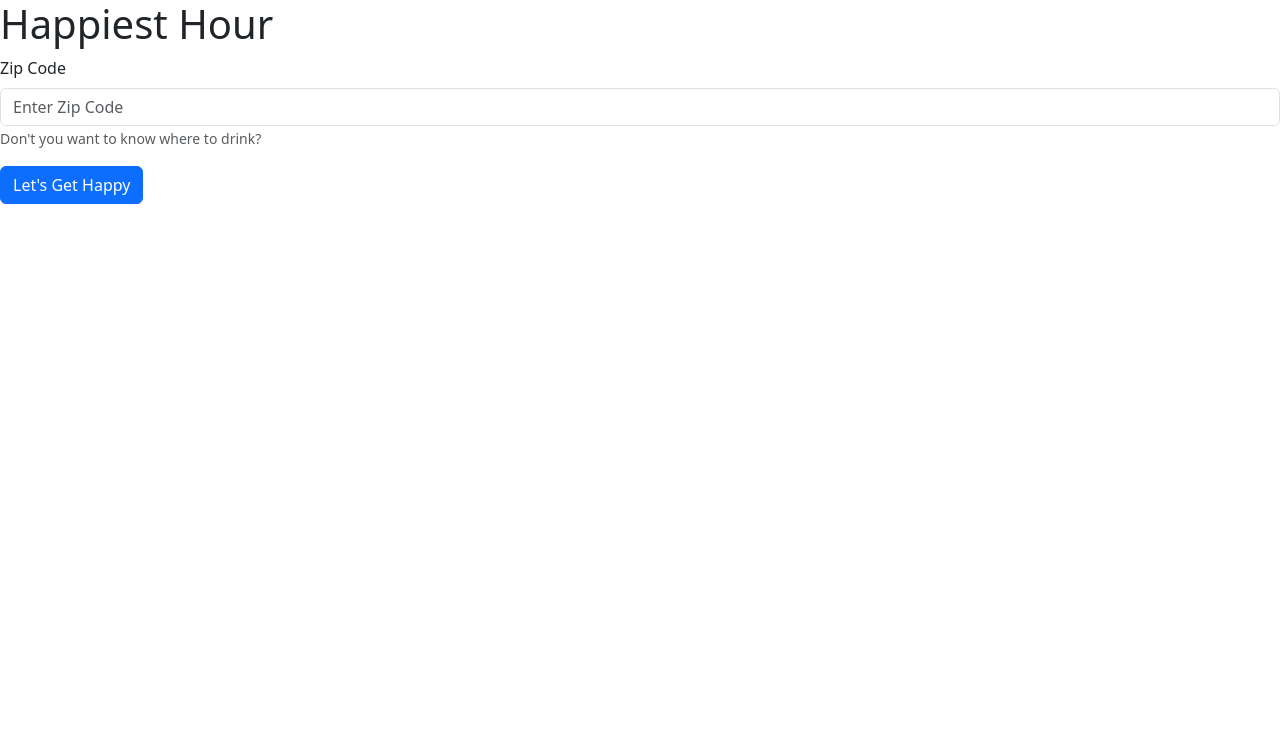
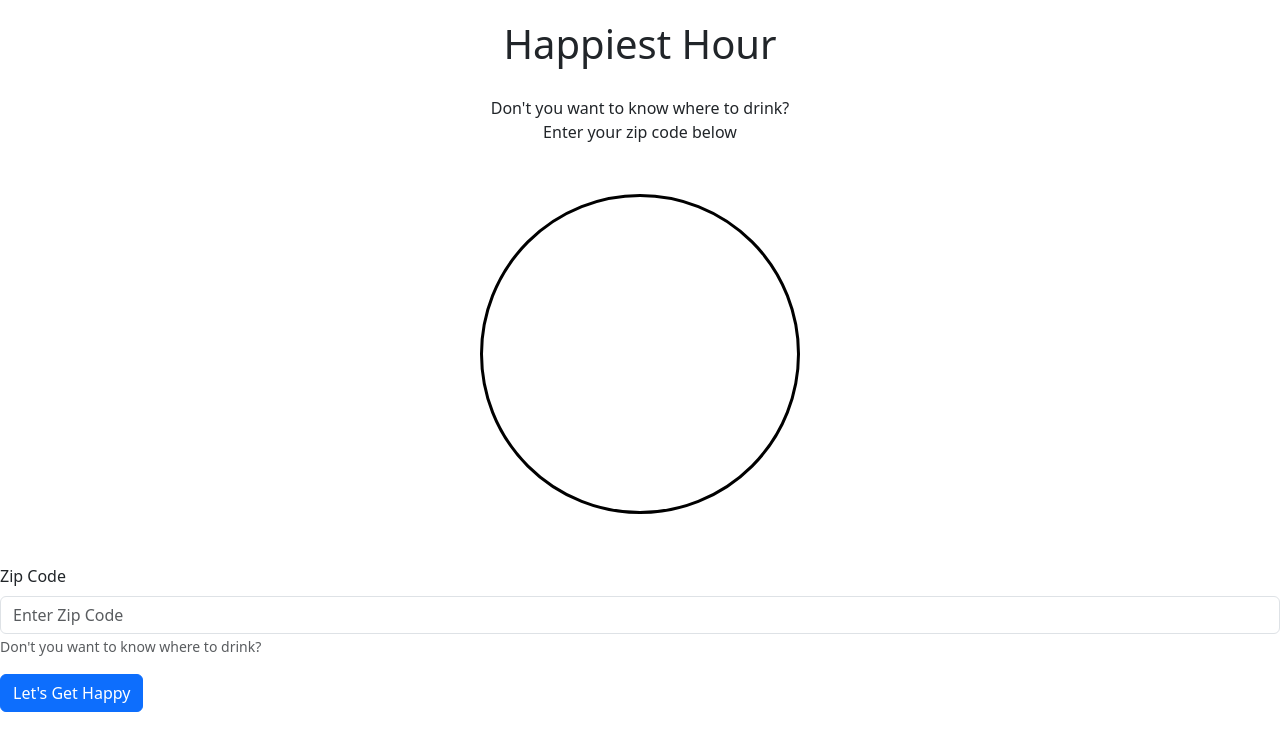
Before and after one commit to ColdWeatherBoyy/happiest-hour, a React (Vite) app in the folder client/: page / in a window 1280 px wide. Shown: the top 750 px of the page. Built offline with nearby package versions, Linux system fonts and the light colour scheme.

Commit message:
circle rendering, text centered

```diff
--- a/client/src/components/Clock/Clock.css
+++ b/client/src/components/Clock/Clock.css
@@ -1,10 +1,11 @@
-#clock {
-    display: flex;
-    align-items: center;
-    position: relative;
-    font-size: 2em;
-    border: 7px solid black;
+.clock {
+    border: 3px solid black;
+    background-color: rgb(255, 255, 255);
     border-radius: 50%;
-    height: 25vh;
-    width: 50vw;
+    margin: 50px auto; /* top & bottom, right & left */
+    height: 20em;
+    width: 20em;
+    /* display: flex;
+    justify-content: center;
+    align-items: center; */
 }
--- a/client/src/components/Clock/Clock.jsx
+++ b/client/src/components/Clock/Clock.jsx
@@ -1,7 +1,9 @@
+import clockStyle from './Clock.css'
+
 const Clock = () => {
-    <div id='clock'>
-        <h3>.</h3>
-    </div>
+    return(
+        <div className='clock'></div>
+    )
 }
 
 export default Clock;
--- a/client/src/components/Home/Home.jsx
+++ b/client/src/components/Home/Home.jsx
@@ -2,6 +2,7 @@ import React, { useState, useEffect } from "react";
 import SubmitForm from "../SubmitForm/SubmitForm";
 import YelpList from "../YelpList/YelpList";
 import Clock from "../Clock/Clock";
+import Title from "./Title";
 
 const Home = () => {
 	// const [isClicked, setIsClicked] = useState(false);
@@ -13,7 +14,7 @@ const Home = () => {
 
 	return (
 		<>
-			<h1>Happiest Hour</h1>
+			<Title />
 			<Clock />
 			<SubmitForm onClick={(zipCode) => setSubmitZip(zipCode)} />
 			<YelpList zipCode={submitZip} />
--- /dev/null
+++ b/client/src/components/Home/Title.css
@@ -0,0 +1,7 @@
+#pageTop {
+    text-align: center;
+}
+
+#title {
+    padding: 0.5em 0;
+}
--- /dev/null
+++ b/client/src/components/Home/Title.jsx
@@ -0,0 +1,10 @@
+import clockStyle from './Title.css'
+
+const Title = () => {return(
+    <div id='pageTop'>
+        <h1 id='title'>Happiest Hour</h1>
+        <p>Don't you want to know where to drink? <br/>Enter your zip code below</p>
+    </div>
+)}
+
+export default Title;
```
